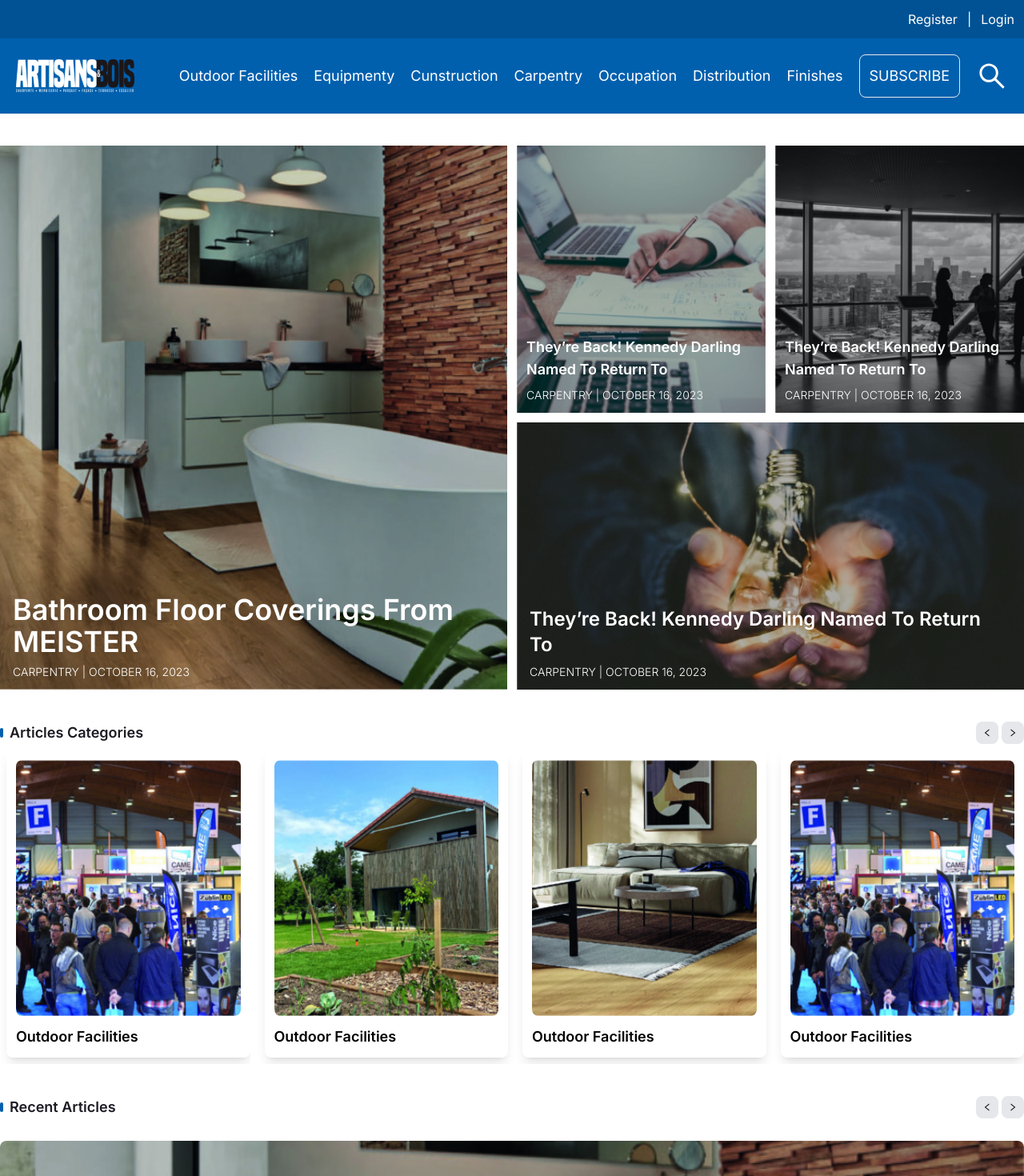
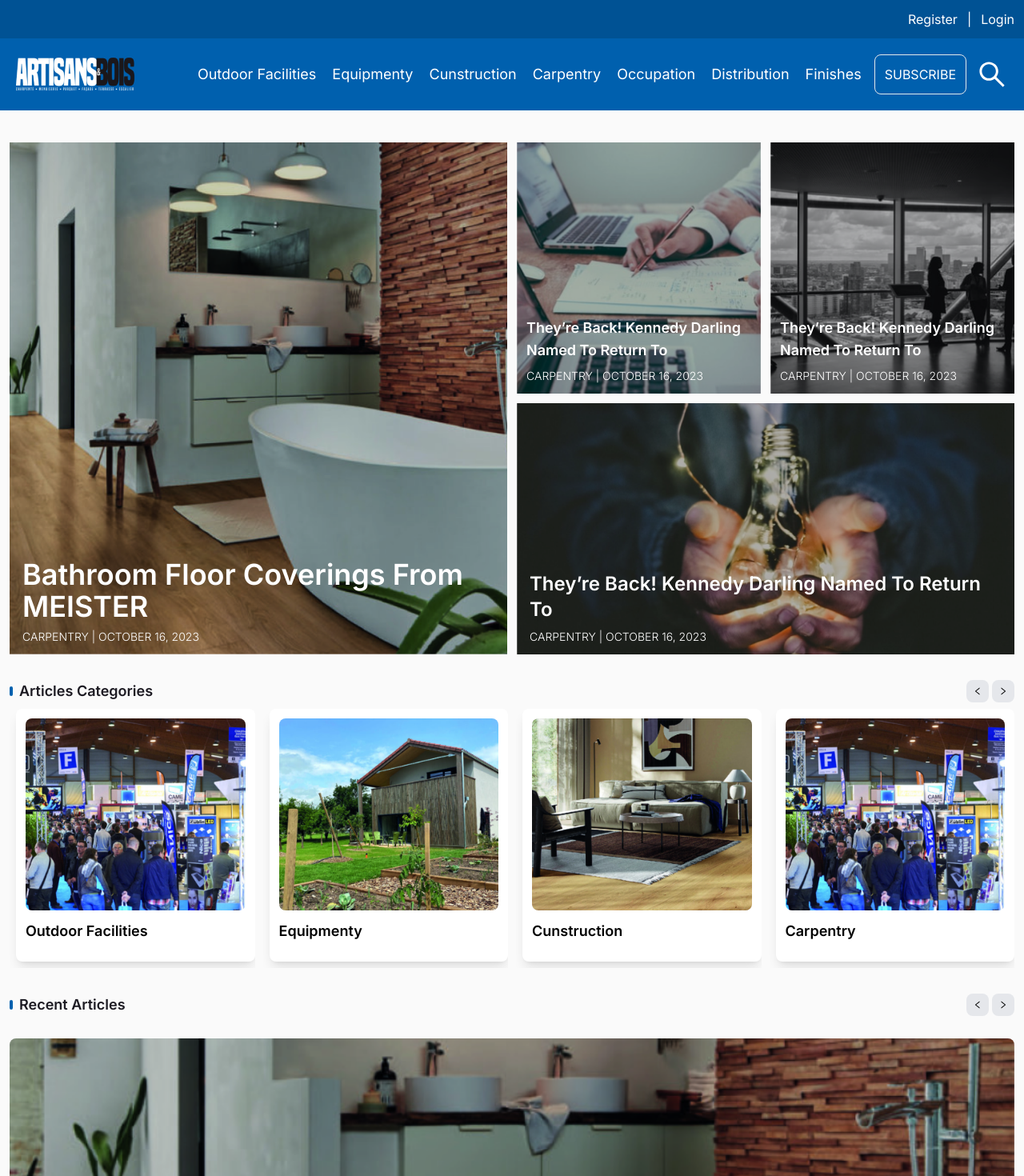
Before and after one commit to Rajtheappideas/artisans_bois_article, a Next.js app: page / in a window 1280 px wide. Shown: the top 1470 px of the page at 80% size. Built offline with nearby package versions, Linux system fonts and the light colour scheme.

Commit message:
completed design responsive

```diff
--- a/src/app/globals.css
+++ b/src/app/globals.css
@@ -2,3 +2,134 @@
 @tailwind base;
 @tailwind components;
 @tailwind utilities;
+
+/* hide scrollbar */
+.hide_scrollbar::-webkit-scrollbar {
+  display: none;
+}
+
+/* remove number arrow */
+input[type="number"]::-webkit-inner-spin-button,
+input[type="number"]::-webkit-outer-spin-button {
+  -webkit-appearance: none;
+  -moz-appearance: none;
+  appearance: none;
+  margin: 0;
+}
+/* customzie scrollbar ---start------- */
+
+.scrollbar::-webkit-scrollbar {
+  width: 0.5em !important;
+  height: 10px;
+}
+
+.scrollbar::-webkit-scrollbar-track {
+  /* box-shadow: inset 0 0 6px #003F7A; */
+  background: transparent;
+}
+
+.scrollbar::-webkit-scrollbar-thumb {
+  background-color: #003f7a;
+
+  width: 2px;
+  border-radius: 10px;
+}
+
+/* body {
+  background-color: #fafafa;
+} */
+
+body::-webkit-scrollbar {
+  width: 0.5em !important;
+  height: 10px;
+}
+
+body::-webkit-scrollbar-track {
+  background: transparent;
+}
+
+body::-webkit-scrollbar-thumb {
+  background-color: #003f7a;
+
+  width: 2px;
+  border-radius: 10px;
+}
+
+/* ----------end ----------------- */
+
+/* fonts */
+html {
+  font-family: "Poppins", sans-serif;
+}
+
+/* react phone input style change */
+.react-tel-input .flag-dropdown:hover,
+.react-tel-input .selected-flag:hover,
+.react-tel-input .selected-flag:focus,
+.react-tel-input .flag-dropdown.open,
+.react-tel-input .flag-dropdown.open .selected-flag {
+  background-color: #efefef !important;
+}
+
+.active {
+  background-color: #003f7a;
+  color: white;
+  font-weight: 600;
+}
+
+/* my custom class */
+.error {
+  @apply text-red-600 font-medium text-sm capitalize;
+}
+
+/* .gray_button {
+  @apply bg-darkGray md:text-base text-sm text-white md:min-w-[7rem] rounded-lg text-center p-2 hover:bg-darkGray/70 active:scale-95 transition duration-100;
+} */
+
+.light_gray_button {
+  @apply bg-gray-300 md:text-base text-sm text-white md:min-w-[7rem] rounded-lg text-center p-2 hover:bg-gray-400 active:scale-95 transition duration-100;
+}
+
+.blue_button {
+  @apply bg-darkBlue md:text-base text-sm text-white md:min-w-[7rem] rounded-lg text-center p-3 hover:bg-darkBlue/70 active:scale-95 transition duration-100;
+}
+
+.black_button {
+  @apply bg-black md:text-base text-sm text-white md:min-w-[7rem] rounded-lg text-center p-2 hover:bg-black/70 active:scale-95 transition duration-100;
+}
+
+Label {
+  @apply text-black capitalize font-medium block text-left md:text-lg text-sm;
+}
+
+/* .gray_input_field {
+  @apply outline-none w-full rounded-md bg-lightGray border border-gray-300 p-2.5 focus:border-gray-400 focus:border-2;
+} */
+
+.input_field {
+  @apply outline-none w-full rounded-md border bg-gray-100 bg-opacity-30 border-gray-300 p-2.5 focus:border-gray-400 focus:border-2;
+}
+
+.Container {
+  @apply container xl:px-3 lg:px-10 md:px-5 px-3 mx-auto py-10 md:space-y-8 space-y-5 mb-20;
+}
+
+.heading {
+  @apply 2xl:text-4xl xl:text-2xl md:text-xl font-semibold tracking-normal;
+}
+
+.magazine_img {
+  @apply lg:w-1/4 md:w-1/3 w-full 2xl:h-[30rem] lg:h-96 h-80 object-contain object-center;
+}
+
+.magazine_img_title {
+  @apply lg:w-1/6 md:w-1/4 w-1/3 h-fit object-contain object-center mx-auto;
+}
+
+.otp_Field {
+  @apply rounded-lg border font-bold md:text-base text-sm border-gray-300 md:h-12 md:w-12 h-8 w-8 outline-none text-center;
+}
+
+.loading {
+  @apply md:text-2xl text-center w-full font-semibold;
+}
--- a/src/app/layout.tsx
+++ b/src/app/layout.tsx
@@ -1,12 +1,14 @@
 import type { Metadata } from "next";
 import { Inter } from "next/font/google";
 import "./globals.css";
+import Header from "@/components/Header";
+import Footer from "@/components/Footer";
 
 const inter = Inter({ subsets: ["latin"] });
 
 export const metadata: Metadata = {
-  title: "Create Next App",
-  description: "Generated by create next app",
+  title: "Artisans&Bois - article",
+  description: "Articles",
 };
 
 export default function RootLayout({
@@ -16,7 +18,16 @@ export default function RootLayout({
 }>) {
   return (
     <html lang="en">
-      <body className={inter.className}>{children}</body>
+      <body className={inter.className}>
+        <Header />
+        {/* <LoginModal/> */}
+        {/* <SignupModal /> */}
+        {/* <SearchModal /> */}
+        {/* <ForgotPasswordModal/> */}
+        {/* <ResetPasswordModal /> */}
+        <main>{children}</main>
+        <Footer />
+      </body>
     </html>
   );
 }
--- a/src/app/page.tsx
+++ b/src/app/page.tsx
@@ -1,28 +1,28 @@
 import React from "react";
-import Header from "../components/Header";
-import Footer from "../components/Footer";
 import dynamic from "next/dynamic";
 
 const Herosection = dynamic(() => import("@/components/Home/Herosection"));
-const ArticlesCategories = dynamic(() => import("@/components/Home/ArticlesCategories"));
-const RecentArticles = dynamic(() => import("@/components/Home/RecentArticles"));
+const ArticlesCategories = dynamic(
+  () => import("@/components/Home/ArticlesCategories")
+);
+const RecentArticles = dynamic(
+  () => import("@/components/Home/RecentArticles")
+);
 const NewPosts = dynamic(() => import("@/components/Home/NewPosts"));
 const LatestVideos = dynamic(() => import("@/components/Home/LatestVideos"));
 
-const page = () => {
+const Home = () => {
   return (
-    <div className="">
-      <Header />
-      <div className="md:space-y-10 space-y-5 container mx-auto py-10 w-full xl:px-0 px-5 mb-20">
+    <div className="bg-lightGray">
+      <div className="Container ">
         <Herosection />
         <ArticlesCategories />
         <RecentArticles />
         <NewPosts />
         <LatestVideos />
       </div>
-      <Footer />
     </div>
   );
 };
 
-export default page;
+export default Home;
--- a/src/components/Header.tsx
+++ b/src/components/Header.tsx
@@ -30,25 +30,25 @@ function Header() {
   }, []);
 
   const links = [
-    { name: "Outdoor Facilities", link: "/" },
-    { name: "Equipmenty", link: "/" },
-    { name: "Cunstruction", link: "/" },
-    { name: "Carpentry", link: "/" },
-    { name: "Occupation", link: "/" },
-    { name: "Distribution", link: "/" },
-    { name: "Finishes", link: "/" },
+    { name: "Outdoor Facilities", link: "/category/outdoor-facilities" },
+    { name: "Equipmenty", link: "/category/Equipmenty" },
+    { name: "Cunstruction", link: "/category/Cunstruction" },
+    { name: "Carpentry", link: "/category/Carpentry" },
+    { name: "Occupation", link: "/category/Occupation" },
+    { name: "Distribution", link: "/category/Distribution" },
+    { name: "Finishes", link: "/category/Finishes" },
   ];
 
   return (
     <>
-      <div className="w-full  bg-darkBlue">
+      <div className="w-full  bg-darkBlue sticky top-0 z-20 transition-all duration-300 ease-in-out">
         <div className="container mx-auto flex items-center gap-x-3 p-3 justify-end text-white">
           <button>Register</button> | <button>Login</button>
         </div>
       </div>
       {/* desktop menu */}
-      <div className="w-full bg-blue p-5">
-        <div className="container mx-auto flex justify-between items-center text-white">
+      <div className="w-full  bg-blue md:p-5 p-3 sticky z-20 top-12 transition-all duration-300 ease-in-out">
+        <div className="container mx-auto flex md:gap-4 gap-2 justify-between items-center text-white">
           {/* home link */}
           <div>
             <Link href="/">
@@ -56,23 +56,28 @@ function Header() {
             </Link>
           </div>
           {/* other links */}
-          <div className="xl:flex hidden items-center gap-5 text-lg ">
+          <div className="xl:flex hidden items-center gap-5 text-lg ml-auto ">
             {links.map(({ link, name }, i) => (
               <Link key={i} href={link}>
                 {name}
               </Link>
             ))}
-            <button className="uppercase p-3 border rounded-lg">
+          </div>
+          <div className="flex items-center md:gap-3 gap-2">
+            <button className="uppercase md:p-3 p-1 border rounded-lg">
               subscribe
             </button>
-            <AiOutlineSearch role="button" className="h-10 w-10 text-white" />
+            <AiOutlineSearch
+              role="button"
+              className="md:h-10 h-5 md:w-10 w-5 text-white"
+            />
+            {/* sidebar button */}
+            <RiMenu3Line
+              onClick={() => setShowSidebar(true)}
+              role="button"
+              className="h-6 w-6 xl:hidden block"
+            />
           </div>
-          {/* sidebar button */}
-          <RiMenu3Line
-            onClick={() => setShowSidebar(true)}
-            role="button"
-            className="h-6 w-6 xl:hidden block"
-          />
         </div>
       </div>
       {/* mobile sidebar */}
@@ -101,7 +106,9 @@ function Header() {
         </ul>
         <div
           onClick={() => setShowSidebar(false)}
-          className={`fixed w-screen h-screen bg-black/20 inset-0 backdrop-blur-md z-20 -translate-x-10 `}
+          className={`fixed w-screen h-screen bg-black/20 inset-0 backdrop-blur-md z-20 ${
+            showSidebar ? "translate-x-0" : "-translate-x-10"
+          } `}
         ></div>
       </div>
     </>
--- a/src/components/Home/ArticlesCategories.tsx
+++ b/src/components/Home/ArticlesCategories.tsx
@@ -75,19 +75,19 @@ const ArticlesCategories = () => {
         }}
       >
         <SwiperSlide className="w-full py-2 pl-2 overflow-hidden">
-          <SingalCategory image={category1} name="Outdoor Facilities" />
+          <SingalCategory title="Outdoor Facilities" image={category1} />
         </SwiperSlide>
-        <SwiperSlide className="w-full py-2 pl-2">
-          <SingalCategory image={category2} name="Outdoor Facilities" />
+        <SwiperSlide className="w-full py-2 pl-2 overflow-hidden">
+          <SingalCategory title="Equipmenty" image={category2} />
         </SwiperSlide>
-        <SwiperSlide className="w-full py-2 pl-2">
-          <SingalCategory image={category3} name="Outdoor Facilities" />
+        <SwiperSlide className="w-full py-2 pl-2 overflow-hidden">
+          <SingalCategory title="Cunstruction" image={category3} />
         </SwiperSlide>
-        <SwiperSlide className="w-full py-2 pl-2">
-          <SingalCategory image={category1} name="Outdoor Facilities" />
+        <SwiperSlide className="w-full py-2 pl-2 overflow-hidden">
+          <SingalCategory title="Carpentry" image={category1} />
         </SwiperSlide>
-        <SwiperSlide className="w-full py-2 pl-2">
-          <SingalCategory image={category2} name="Outdoor Facilities" />
+        <SwiperSlide className="w-full py-2 pl-2 overflow-hidden">
+          <SingalCategory title="Outdoor Facilities" image={category2} />
         </SwiperSlide>
       </Swiper>
     </div>
--- a/src/components/Home/Herosection.tsx
+++ b/src/components/Home/Herosection.tsx
@@ -7,8 +7,8 @@ import image4 from "../../../public/static/images/Image3.png";
 
 const Herosection = () => {
   return (
-    <div className="w-full grid lg:grid-cols-2 place-items-start items-start md:gap-3 gap-1">
-      <div className="relative w-full 3xl:h-[50vh] 2xl:h-[40vh] lg:h-[85vh] md:h-[60vh] h-[40vh] overflow-hidden">
+    <div className="w-full grid xl:grid-cols-2 place-items-start items-start md:gap-3 gap-1">
+      <div className="relative w-full 3xl:h-[50vh] 2xl:h-[40vh] xl:h-[80vh] md:h-[50vh] h-[40vh] overflow-hidden">
         <div className="w-full relative h-full">
           <Image
             src={image1}
@@ -25,7 +25,7 @@ const Herosection = () => {
           <p className="font-light text-sm">CARPENTRY | OCTOBER 16, 2023</p>
         </div>
       </div>
-      <div className="w-full 3xl:h-[50vh] 2xl:h-[40vh] md:h-[85vh] h-screen grid md:grid-cols-2 place-items-start items-start md:gap-3 gap-1">
+      <div className="w-full 3xl:h-[50vh] 2xl:h-[40vh] md:h-[80vh] h-screen grid md:grid-cols-2 place-items-start items-start md:gap-3 gap-1">
         <div className="relative w-full h-full overflow-hidden">
           <Image
             src={image2}
--- a/src/components/Home/LatestVideos.tsx
+++ b/src/components/Home/LatestVideos.tsx
@@ -29,7 +29,7 @@ const LatestVideos = () => {
       {/* videos */}
       <div className="w-full flex xl:flex-row flex-col items-start md:gap-5 gap-3">
         <div className="xl:w-2/3 w-full relative">
-          <div className="relative 2xl:h-[40vh] lg:h-[65vh] md:h-[50vh] h-[35vh]">
+          <div className="relative 2xl:h-[40vh] md:h-[50vh] h-[35vh]">
             <Image
               src={latestVideo}
               alt=""
--- a/src/components/Home/SingalCategory.tsx
+++ b/src/components/Home/SingalCategory.tsx
@@ -1,15 +1,29 @@
 import Image, { StaticImageData } from "next/image";
+import Link from "next/link";
 import React from "react";
 
 interface SingalCategoryProps {
   image: StaticImageData;
-  name: String;
+  title: String;
+  description?: String;
+  creator?: String;
+  date?: String;
 }
 
-const SingalCategory = ({ image, name }: SingalCategoryProps) => {
+const SingalCategory = ({
+  image,
+  title,
+  creator,
+  date,
+  description,
+}: SingalCategoryProps) => {
   return (
-    <div className="w-full overflow-hidden h-auto space-y-3 rounded-lg shadow-lg p-3">
-      <div className=" relative 2xl:h-[20vh] md:h-[40vh] h-[30vh] w-full">
+    <div className="w-full bg-white cursor-pointer overflow-hidden h-full rounded-lg shadow-lg p-3">
+      <Link
+        href={`/articles/${title.split(/[\s,]+/).join("-")}`}
+        className="w-full h-full  space-y-3"
+      >
+        <div className=" relative 2xl:h-80 md:h-60 h-40 w-full">
           <Image
             src={image}
             alt=""
@@ -18,7 +32,14 @@ const SingalCategory = ({ image, name }: SingalCategoryProps) => {
             loading="lazy"
           />
         </div>
-      <p className="font-semibold text-lg text-left">{name}</p>
+        <p className="lg:text-lg font-semibold w-full">{title}</p>
+        <p className="line-clamp-2 w-full text-blackText">{description}</p>
+        {creator && (
+          <p className="text-blackText text-sm">
+            {creator} | {date}
+          </p>
+        )}
+      </Link>
     </div>
   );
 };
--- a/tailwind.config.ts
+++ b/tailwind.config.ts
@@ -18,6 +18,8 @@ const config: Config = {
         darkBlue: "#005294",
         blackText: "#1D1B23",
         grayText: "#6D6D6D",
+        lightGray: "#fafafa",
+        midGray: "#F5F5F5",
       },
       fontFamily: {
         roboto: ["Roboto", "sans-serif"],
```
Also changed, not shown: package.json (+11 -1 lines), src/components/Home/RecentArticles.tsx (+20 -20 lines), src/components/Home/SingalPost.tsx (+13 -6 lines), 1 other file (tests, documents, lock files or other folders). Lines whose indentation alone changed are shown as unchanged.
